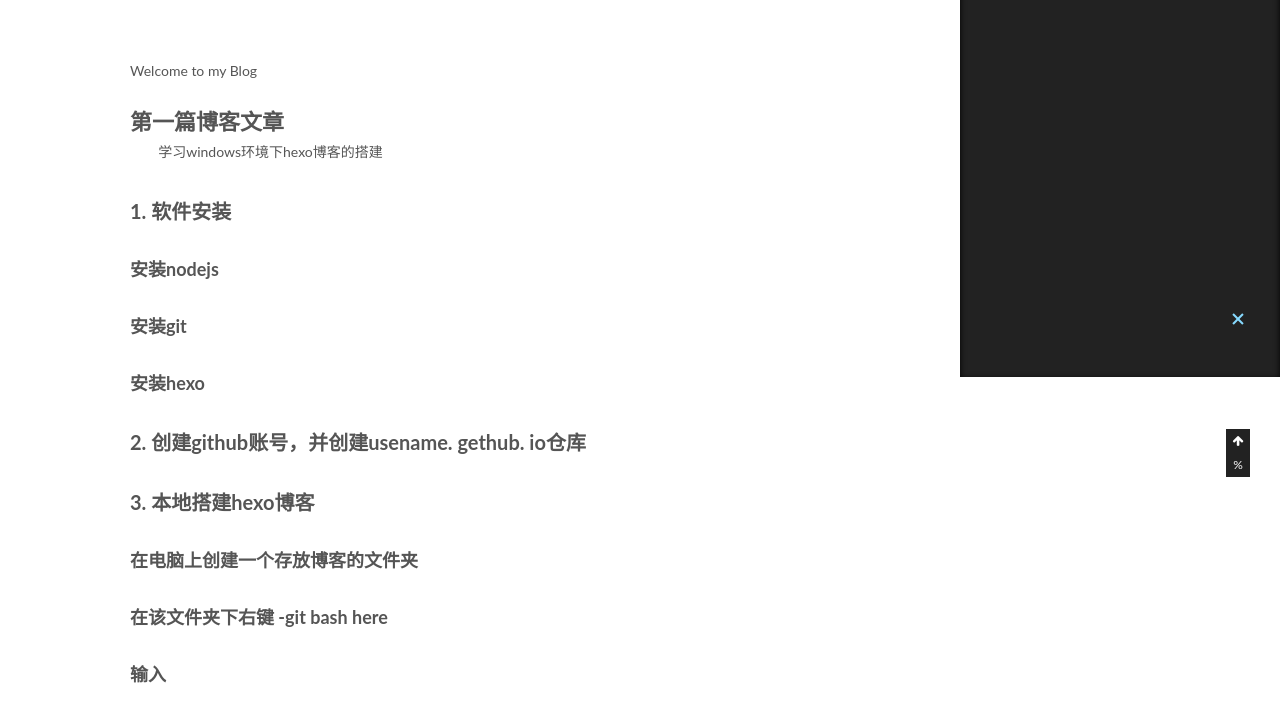
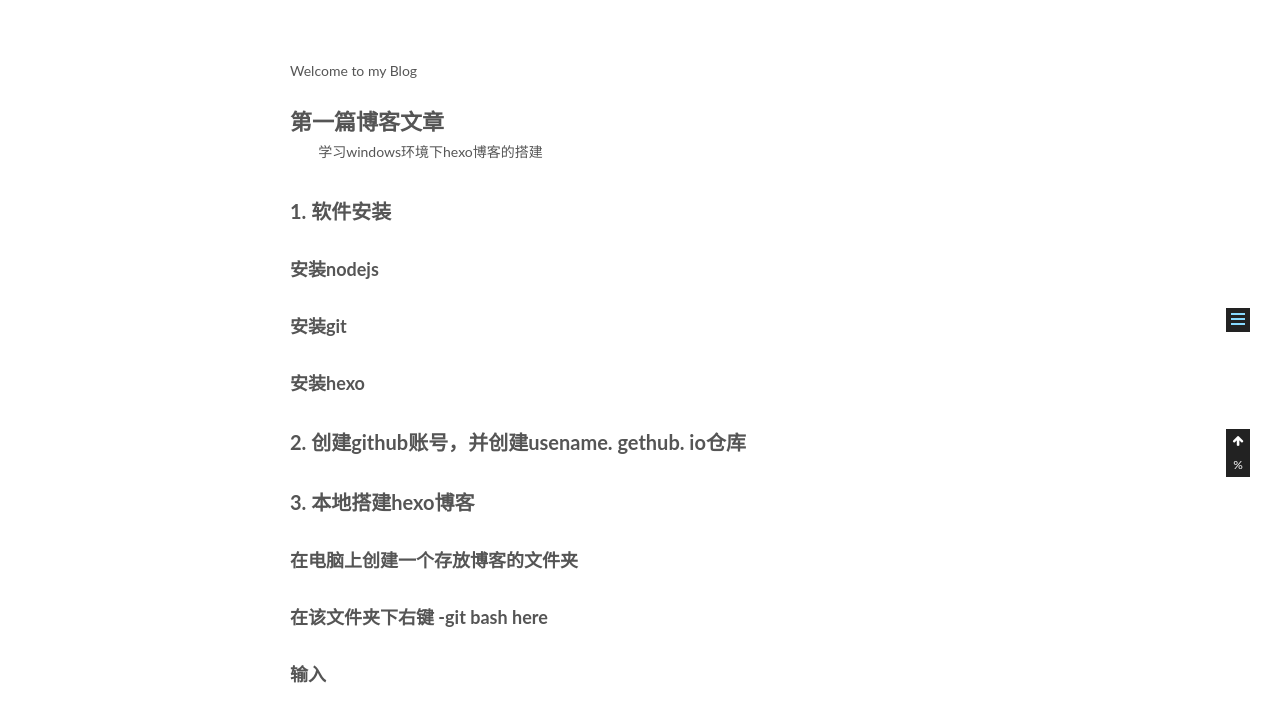
Before and after one commit to lxhandsomelx/lxhandsomelx.github.io, a plain HTML site: page 2020/05/28/hello-world/index.html in a window 1280 px wide. Shown: the part 423-1128 px from the top of the page. Drawn offline with Linux system fonts and the light colour scheme.

Commit message:
Site updated: 2020-06-28 21:26:02

```diff
--- a/2020/05/28/hello-world/index.html
+++ b/2020/05/28/hello-world/index.html
@@ -101,7 +101,7 @@
     root: '/',
     scheme: 'Muse',
     version: '5.1.4',
-    sidebar: {"position":"left","display":"post","offset":12,"b2t":false,"scrollpercent":true,"onmobile":false},
+    sidebar: {"position":"left","display":"hide","offset":12,"b2t":false,"scrollpercent":true,"onmobile":false},
     fancybox: true,
     tabs: true,
     motion: {"enable":true,"async":false,"transition":{"post_block":"fadeIn","post_header":"slideDownIn","post_body":"slideDownIn","coll_header":"slideLeftIn","sidebar":"slideUpIn"}},
```
Also changed, not shown: 2020/06/24/servlet/index.html (+1 -1 lines), 2020/06/27/servlet1/index.html (+1 -1 lines), 2020/06/28/servlet2/index.html (+1 -1 lines), 2020/06/28/servlet3/index.html (+1 -1 lines), archives/2020/05/index.html (+1 -1 lines), archives/2020/06/index.html (+1 -1 lines), archives/2020/index.html (+1 -1 lines), archives/index.html (+1 -1 lines), categories/index.html (+1 -1 lines), index.html (+1 -1 lines).
